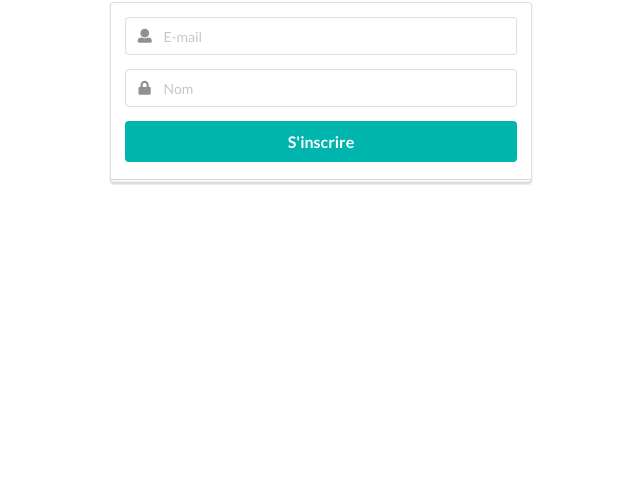
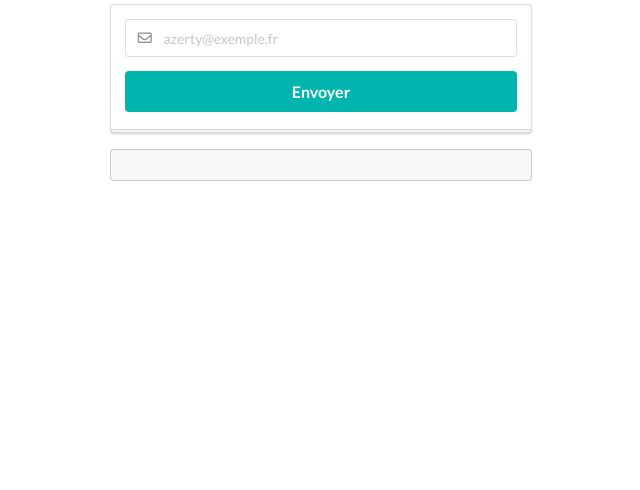
Before and after one commit to ffremont/numerique-pour-toutes, a website: page public/index.html in a window 1280 px wide. Shown: the part 310-800 px from the top of the page, without its empty margins (319-959 px from the left). Drawn offline with nearby package versions, Linux system fonts and the light colour scheme.

Commit message:
adaptations support + page html

```diff
--- a/public/index.html
+++ b/public/index.html
@@ -18,24 +18,28 @@
               Commande de jus de pomme 🍏
             </div>
           </h2>
-          <form class="ui large form">
+
+
+          <!-- où envoyer le formulaire ? (action=) -->
+          <form action="" class="ui large form">
             <div class="ui stacked segment">
+
+                <!-- A dupliquer le bloc de code -->
               <div class="field">
                 <div class="ui left icon input">
-                  <i class="user icon"></i>
-                  <input type="text" name="email" placeholder="E-mail">
+                    <!-- voir https://semantic-ui.com/elements/icon.html -->
+                  <i class="envelope outline icon"></i>
+                  <input type="text" name="..." placeholder="azerty@exemple.fr">
                 </div>
               </div>
-              <div class="field">
-                <div class="ui left icon input">
-                  <i class="lock icon"></i>
-                  <input type="text" name="nom" placeholder="Nom">
-                </div>
-              </div>
-              <div class="ui fluid large teal submit button">S'inscrire</div>
+              <!-- fin de la section à dupliquer -->
+
+              <button type="submit" class="ui fluid large teal submit button">Envoyer</button>
             </div>
 
-            <div class="ui error message"></div>
+            <div class="ui message">
+                <!-- Message informatif sur le retrait -->
+            </div>
 
           </form>
         </div>
```
Also changed, not shown: README.md, 1 other file.
